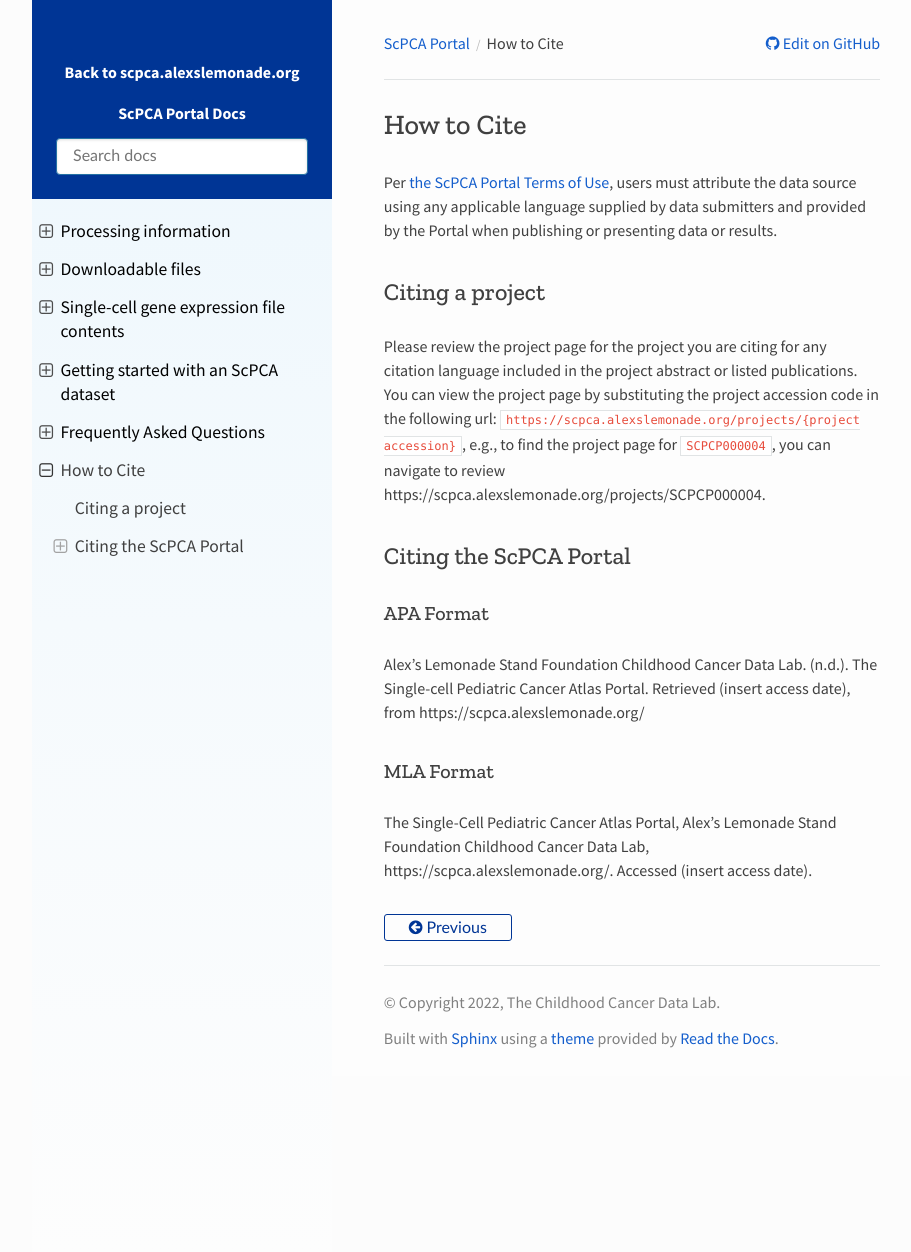
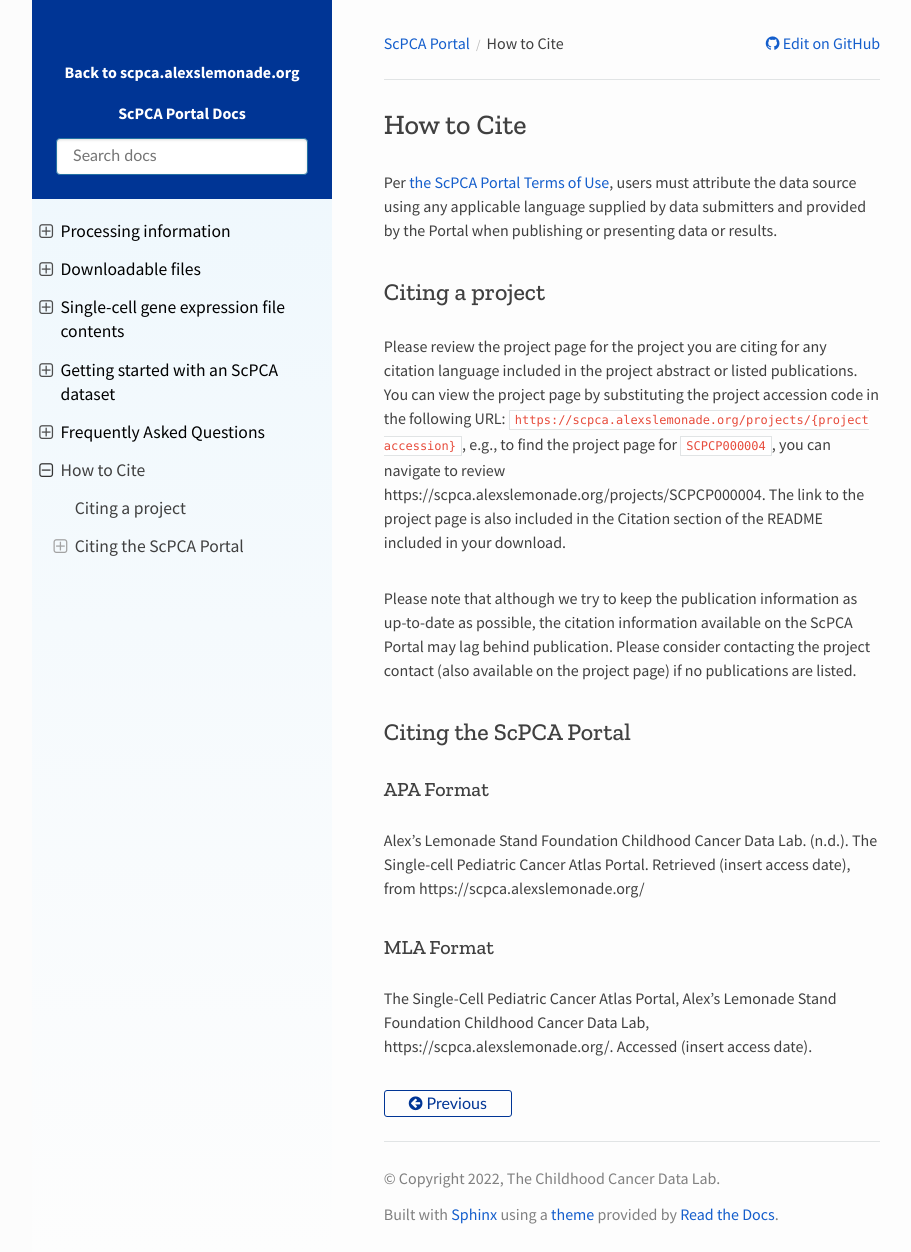
Before and after one commit to DongzeHE/scpca-docs, a Sphinx documentation site: the page built from docs/citation.md, in a window 1280 px wide and 1252 px high. Shown: the whole window, without its empty margins (158-1069 px from the left). Built offline with Sphinx 7.4.7 and the Read the Docs theme 2.0.0, drawn with Linux system fonts in a browser that asks for light colours.

Commit message:
Add info about pubs lagging and project URL in README

```diff
--- a/docs/citation.md
+++ b/docs/citation.md
@@ -5,7 +5,11 @@
 ## Citing a project
 
 Please review the project page for the project you are citing for any citation language included in the project abstract or listed publications.
-You can view the project page by substituting the project accession code in the following url: `https://scpca.alexslemonade.org/projects/{project accession}`, e.g., to find the project page for `SCPCP000004`, you can navigate to review https://scpca.alexslemonade.org/projects/SCPCP000004.
+You can view the project page by substituting the project accession code in the following URL: `https://scpca.alexslemonade.org/projects/{project accession}`, e.g., to find the project page for `SCPCP000004`, you can navigate to review https://scpca.alexslemonade.org/projects/SCPCP000004.
+The link to the project page is also included in the Citation section of the README included in your download.
+
+Please note that although we try to keep the publication information as up-to-date as possible, the citation information available on the ScPCA Portal may lag behind publication.
+Please consider contacting the project contact (also available on the project page) if no publications are listed.
 
 ## Citing the ScPCA Portal
 
```
